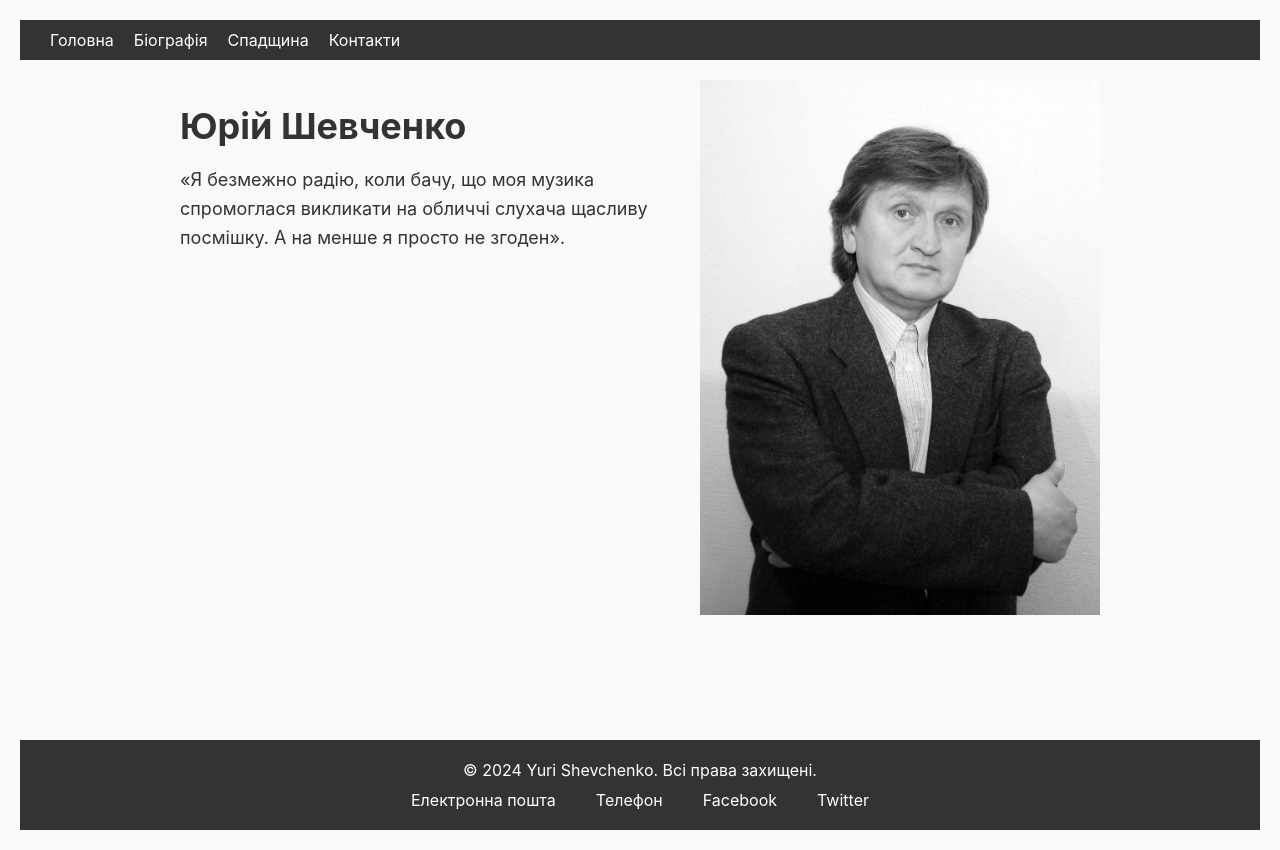
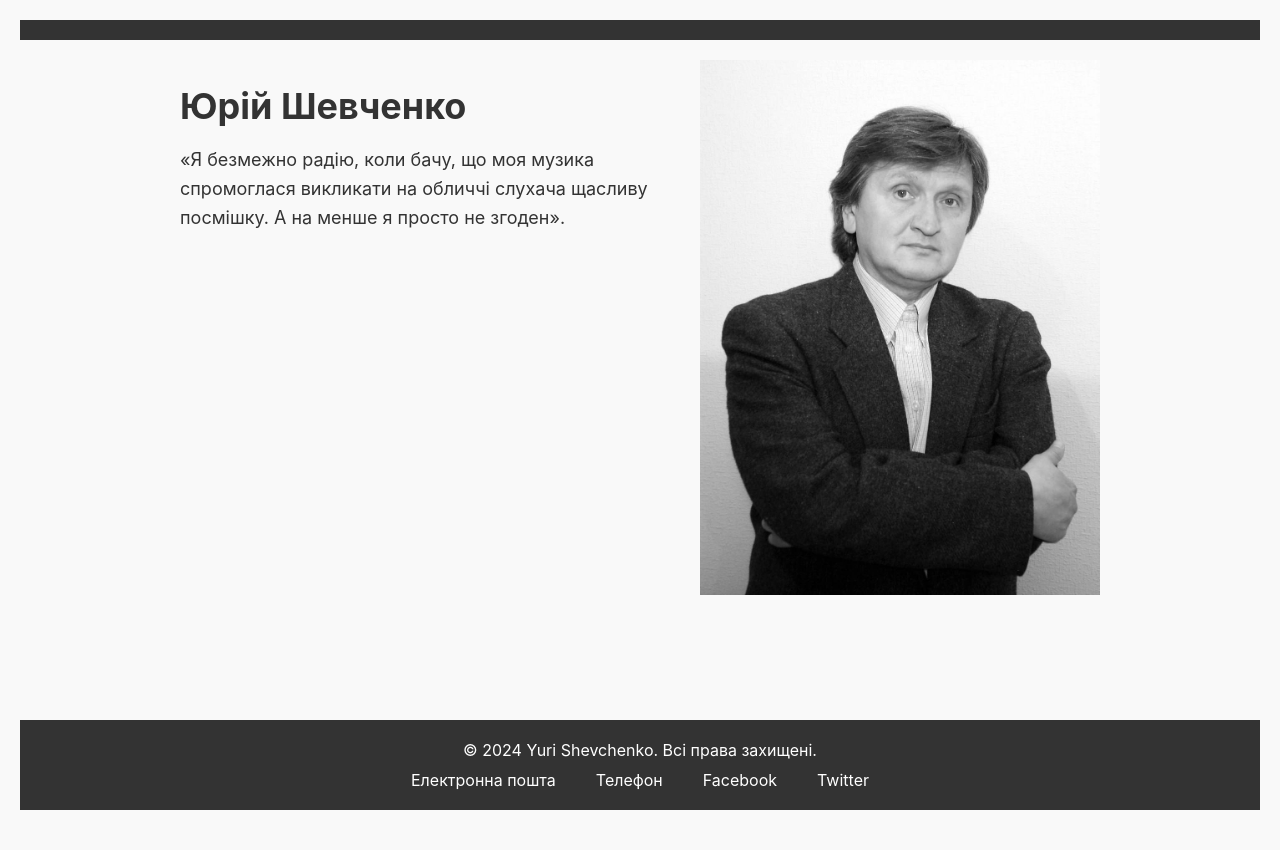
Before and after one commit to Sandro-it/Sheva_1, a React (Vite) app: page / in a window 1280 px wide. Built offline with nearby package versions, Linux system fonts and the light colour scheme.

Commit message:
hp-tm-clo5

```diff
--- a/src/components/Header.jsx
+++ b/src/components/Header.jsx
@@ -1,36 +1,50 @@
+// import { useState } from "react";
 // import { Link } from "react-router-dom";
 // import styles from "../styles/Header.module.css";
 
 // const Header = () => {
+//   const [menuOpen, setMenuOpen] = useState(false);
+
+//   const toggleMenu = () => {
+//     setMenuOpen(!menuOpen);
+//   };
+
+//   const closeMenu = () => {
+//     setMenuOpen(false);
+//   };
+
 //   return (
 //     <header className={styles.header}>
-//       <nav>
-//         <ul className={styles.navLinks}>
-//           <li className={styles.navItem}>
-//             <Link className={styles.navLink} to="/">
-//               Головна
-//             </Link>
-//           </li>
-
-//           <li className={styles.navItem}>
-//             <Link className={styles.navLink} to="/biography">
-//               Біографія
-//             </Link>
-//           </li>
-
-//           <li className={styles.navItem}>
-//             <Link className={styles.navLink} to="/works">
-//               Спадщина
-//             </Link>
-//           </li>
-
-//           <li className={styles.navItem}>
-//             <Link className={styles.navLink} to="/contact">
-//               Контакти
-//             </Link>
-//           </li>
-//         </ul>
-//       </nav>
+//       <div className={styles.navContainer}>
+//         <button className={styles.menuButton} onClick={toggleMenu}>
+//           ☰
+//         </button>
+//         <nav className={`${styles.nav} ${menuOpen ? styles.navOpen : ""}`}>
+//           <ul className={styles.navLinks}>
+//             <li className={styles.navItem} onClick={closeMenu}>
+//               <Link className={styles.navLink} to="/">
+//                 Головна
+//               </Link>
+//             </li>
+//             <li className={styles.navItem} onClick={closeMenu}>
+//               <Link className={styles.navLink} to="/biography">
+//                 Біографія
+//               </Link>
+//             </li>
+//             <li className={styles.navItem} onClick={closeMenu}>
+//               <Link className={styles.navLink} to="/works">
+//                 Спадщина
+//               </Link>
+//             </li>
+//             <li className={styles.navItem} onClick={closeMenu}>
+//               <Link className={styles.navLink} to="/contact">
+//                 Контакти
+//               </Link>
+//             </li>
+//           </ul>
+//         </nav>
+//       </div>
+//       {menuOpen && <div className={styles.overlay} onClick={closeMenu}></div>}
 //     </header>
 //   );
 // };
@@ -58,7 +72,9 @@ const Header = () => {
         <button className={styles.menuButton} onClick={toggleMenu}>
           ☰
         </button>
-        <nav className={`${styles.nav} ${menuOpen ? styles.navOpen : ""}`}>
+        {menuOpen && (
+          <div className={styles.navOverlay} onClick={closeMenu}>
+            <nav className={styles.nav} onClick={(e) => e.stopPropagation()}>
               <ul className={styles.navLinks}>
                 <li className={styles.navItem} onClick={closeMenu}>
                   <Link className={styles.navLink} to="/">
@@ -83,7 +99,8 @@ const Header = () => {
               </ul>
             </nav>
           </div>
-      {menuOpen && <div className={styles.overlay} onClick={closeMenu}></div>}
+        )}
+      </div>
     </header>
   );
 };
```
Lines whose indentation alone changed are shown as unchanged.
